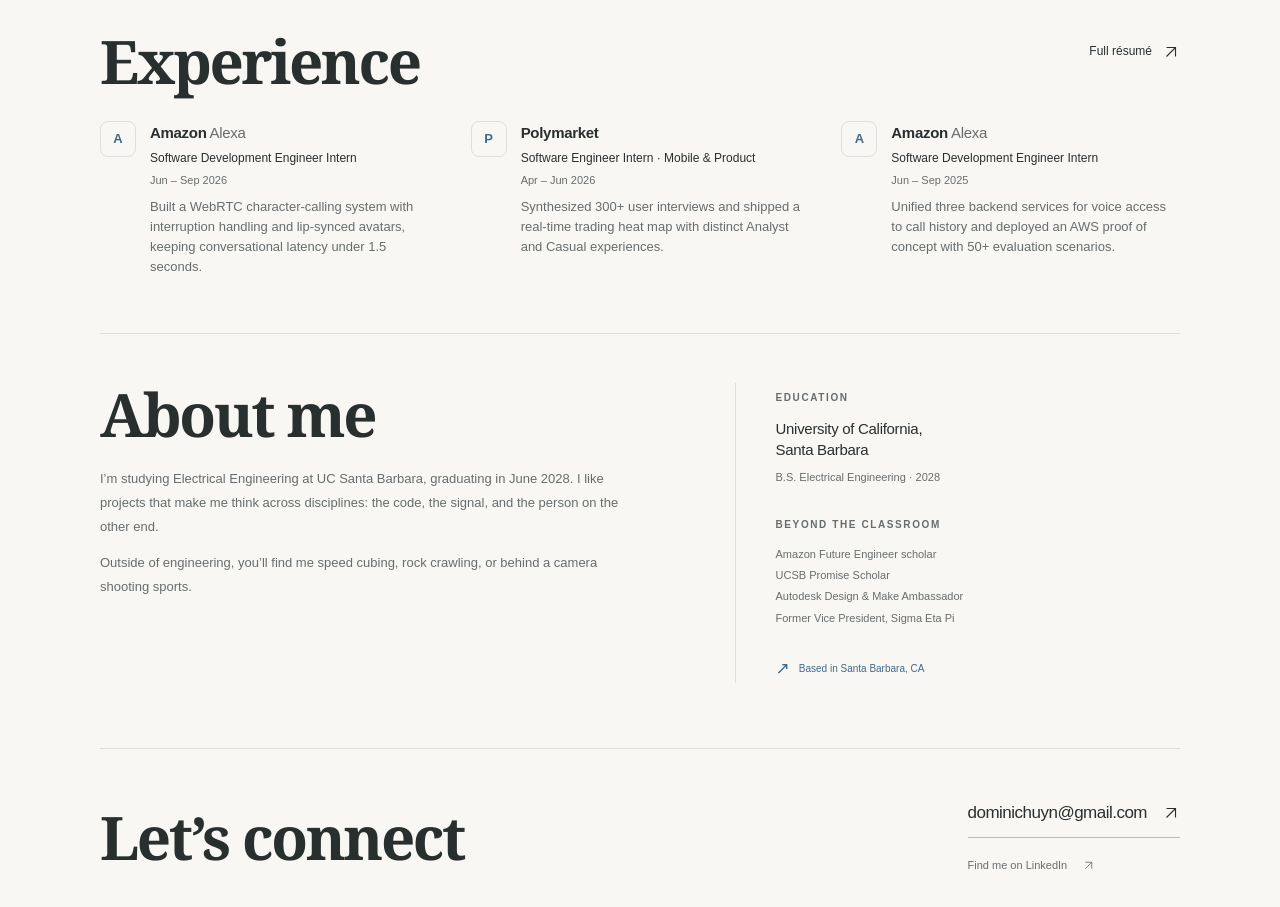
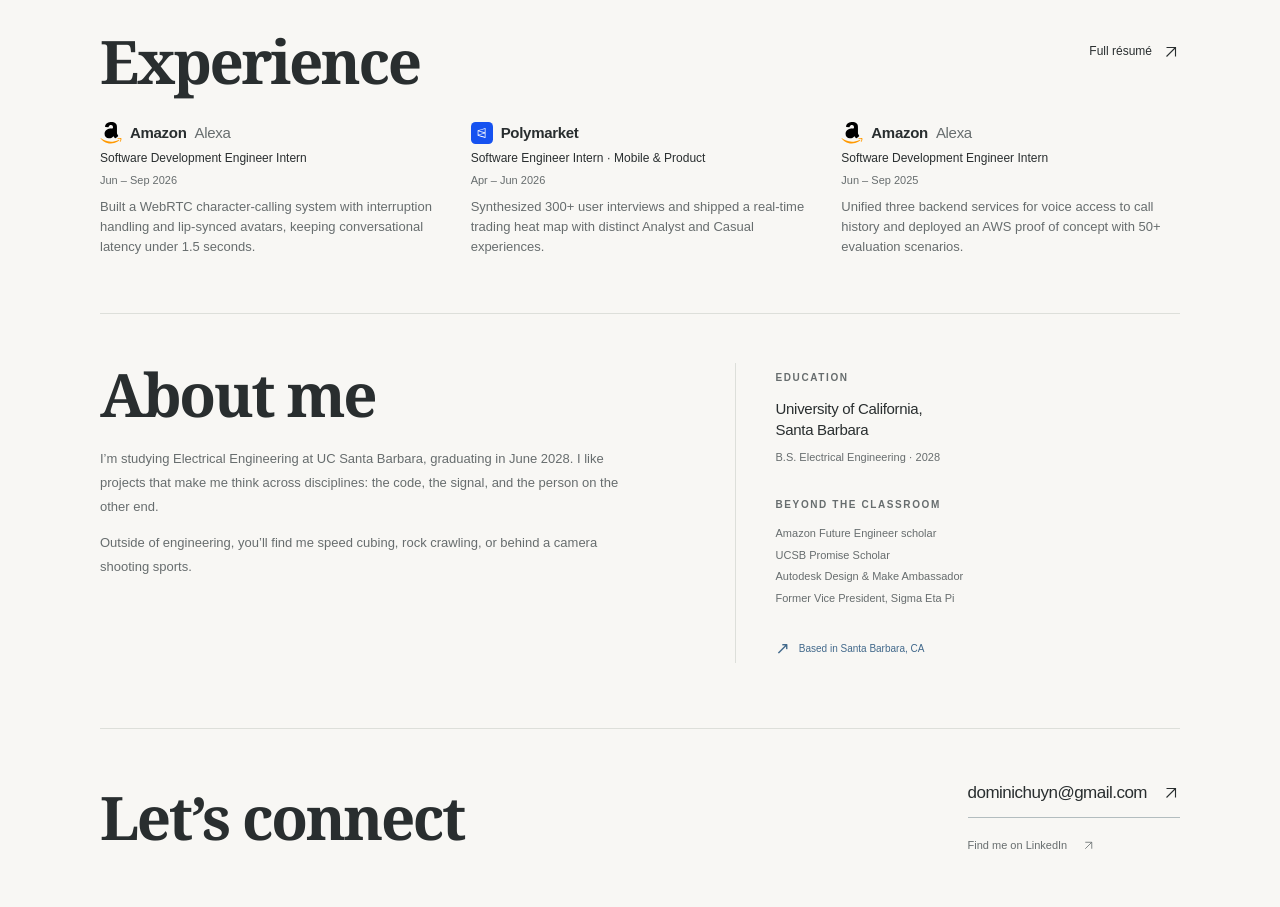
Before and after one commit to huynguyen9999/Portfolio, a Next.js app: page / in a window 1280 px wide. Shown: the part 2420-3327 px from the top of the page. Built offline with nearby package versions, Linux system fonts and the light colour scheme; no server answers.

Commit message:
Show Amazon and Polymarket logos beside each experience name.
The letter marks were placeholders; the real marks make the internships recognizable at a glance.

```diff
--- a/app/globals.css
+++ b/app/globals.css
@@ -135,9 +135,8 @@
 .range-labels { display: flex; justify-content: space-between; font-size: 11px; margin-top: -1px; margin-bottom: 13px; }
 .experience-section { padding-bottom: 56px; }
 .experience-strip { display: grid; grid-template-columns: repeat(3, minmax(0, 1fr)); gap: 28px 32px; }
-.experience-item { display: grid; grid-template-columns: 36px minmax(0, 1fr); gap: 12px 14px; align-items: start; }
-.experience-mark { width: 36px; height: 36px; display: grid; place-items: center; border: 1px solid var(--line); border-radius: 8px; color: var(--accent); font-size: 13px; font-weight: 600; }
-.experience-item h3 { font-family: "DM Sans Variable", sans-serif; font-size: 15px; font-weight: 600; letter-spacing: -.02em; }
+.experience-item h3 { display: flex; align-items: center; gap: 8px; font-family: "DM Sans Variable", sans-serif; font-size: 15px; font-weight: 600; letter-spacing: -.02em; }
+.experience-logo { width: 22px; height: 22px; flex: none; }
 .experience-item h3 span { font-weight: 450; color: var(--muted); }
 .experience-role { font-size: 12px; margin-top: 3px; }
 .experience-period { color: var(--muted); font-size: 11px; margin-top: 2px; }
--- a/components/experience-strip.tsx
+++ b/components/experience-strip.tsx
@@ -8,13 +8,10 @@
       <a className="inline-link" href="/Huy%20Nguyen%27s%20Resume.pdf" target="_blank" rel="noreferrer">Full résumé <Arrow diagonal /></a>
     </div>
     <div className="experience-strip">{experience.map(job => <article className="experience-item" key={`${job.company}-${job.period}`}>
-      <span className="experience-mark" aria-hidden="true">{job.mark}</span>
-      <div>
-        <h3>{job.company}{job.team ? <span> {job.team}</span> : null}</h3>
-        <p className="experience-role">{job.role}</p>
-        <p className="experience-period">{job.period}</p>
-        <p className="experience-impact">{job.impact}</p>
-      </div>
+      <h3><img className="experience-logo" src={`/logos/${job.logo}.svg`} alt="" />{job.company}{job.team ? <span> {job.team}</span> : null}</h3>
+      <p className="experience-role">{job.role}</p>
+      <p className="experience-period">{job.period}</p>
+      <p className="experience-impact">{job.impact}</p>
     </article>)}</div>
   </section>;
 }
--- a/lib/content.ts
+++ b/lib/content.ts
@@ -143,7 +143,7 @@
 export const experience: {
   company: string;
   team?: string;
-  mark: string;
+  logo: "amazon" | "polymarket";
   role: string;
   period: string;
   impact: string;
@@ -151,14 +151,14 @@
   {
     company: "Amazon",
     team: "Alexa",
-    mark: "A",
+    logo: "amazon",
     role: "Software Development Engineer Intern",
     period: "Jun – Sep 2026",
     impact: "Built a WebRTC character-calling system with interruption handling and lip-synced avatars, keeping conversational latency under 1.5 seconds.",
   },
   {
     company: "Polymarket",
-    mark: "P",
+    logo: "polymarket",
     role: "Software Engineer Intern · Mobile & Product",
     period: "Apr – Jun 2026",
     impact: "Synthesized 300+ user interviews and shipped a real-time trading heat map with distinct Analyst and Casual experiences.",
@@ -166,7 +166,7 @@
   {
     company: "Amazon",
     team: "Alexa",
-    mark: "A",
+    logo: "amazon",
     role: "Software Development Engineer Intern",
     period: "Jun – Sep 2025",
     impact: "Unified three backend services for voice access to call history and deployed an AWS proof of concept with 50+ evaluation scenarios.",
```
Also changed, not shown: public/logos/amazon.svg (added), public/logos/polymarket.svg (added).
